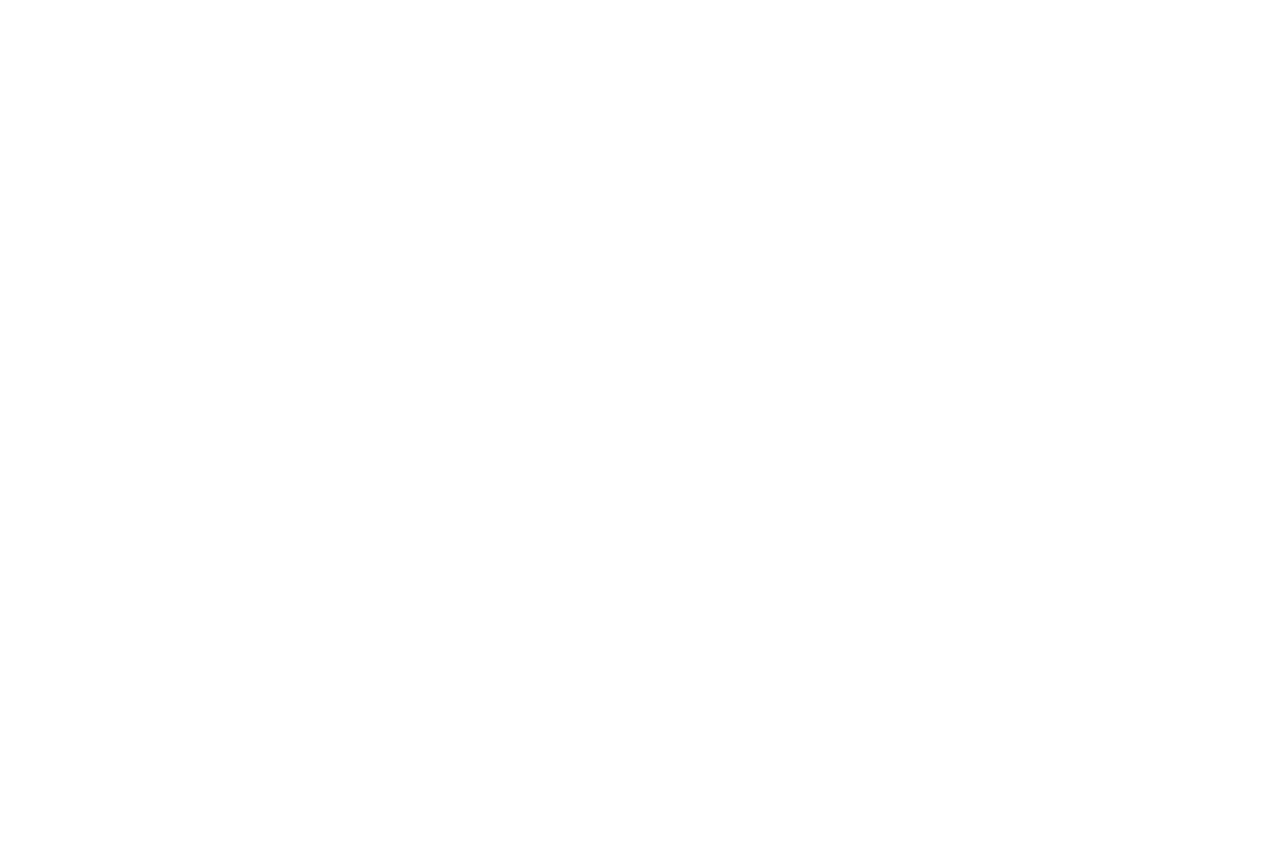
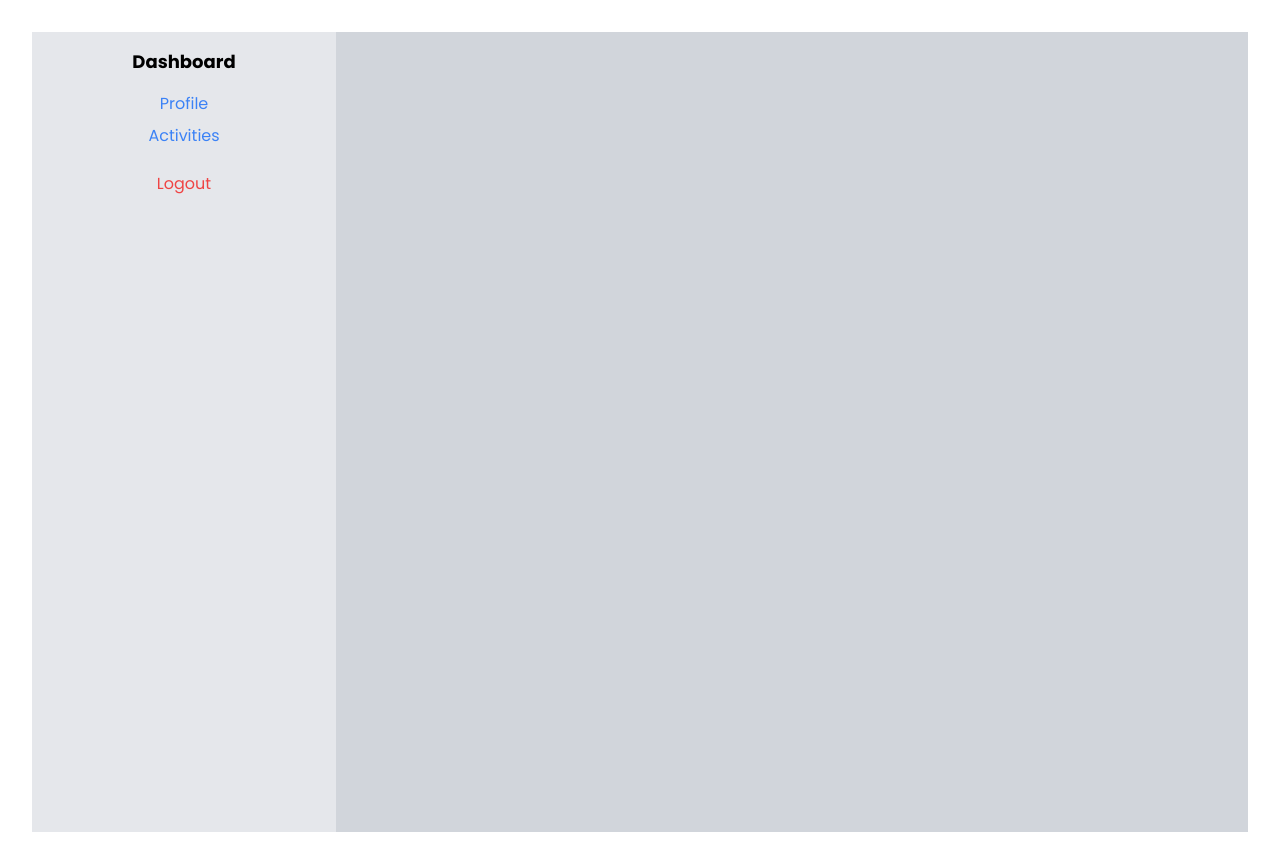
Before and after one commit to Sherrrrryyy/Blood-Bank-Website, a React (Vite) app: page /profile in a window 1280 px wide. Before the commit this address had no page. Before the commit the page ends 800 px from the top, so only its background shows below. Built offline with nearby package versions, Linux system fonts and the light colour scheme; sample sign-in values are in the browser's storage.

Commit message:
feat: add Dashboard component and update routing; refactor localStorage handling in Navbar and Register

```diff
--- a/src/components/Navbar.jsx
+++ b/src/components/Navbar.jsx
@@ -30,7 +30,7 @@ const navigate = useNavigate();
   };
 
   const logOutUser = () =>{
-    localStorage.removeItem('user');
+    localStorage.removeItem('result');
     localStorage.removeItem('token');
     navigate('/login');
     setIsUserExist(false);
--- a/src/index.css
+++ b/src/index.css
@@ -9,4 +9,6 @@
 body {
     font-family: 'Poppins', sans-serif;
     background-color: white;
+    margin: 0;
+    padding: 0;
 }
--- a/src/main.jsx
+++ b/src/main.jsx
@@ -7,6 +7,7 @@ import './App.css';
 import Register from './pages/Register';
 import Login from './pages/Login';
 import { NotificationProvider } from './context/NotificationContext.jsx';
+import Dashboard from './pages/Dashboard.jsx';
 
 createRoot(document.getElementById('root')).render(
   <NotificationProvider>
@@ -15,6 +16,7 @@ createRoot(document.getElementById('root')).render(
         <Route path="/" element={<App />} />
         <Route path="/signup" element={<Register />} />
         <Route path="/login" element={<Login />} />
+        <Route path="/profile" element={<Dashboard />} />
       </Routes>
     </Router>
   </NotificationProvider>,
--- /dev/null
+++ b/src/pages/Dashboard.jsx
@@ -0,0 +1,43 @@
+import React, { useEffect } from 'react';
+import { Link, useNavigate } from 'react-router-dom';
+
+const Dashboard = () => {
+  const navigate = useNavigate();
+
+  const handleLogout = () => {
+    // Clear user session (e.g., remove token from local storage)
+    localStorage.removeItem('userToken');
+    // Redirect to login page
+    navigate('/login');
+  };
+
+  useEffect(() => {
+    const userToken = localStorage.getItem('userToken');
+    if (!userToken) {
+      navigate('/login');
+    }
+  }, [navigate]);
+
+  return (
+    <div className='flex h-screen'>
+      <div className='bg-gray-200 w-1/4 p-4'>
+        <h2 className='text-lg font-bold mb-4'>Dashboard</h2>
+        <ul>
+          <li className='mb-2'>
+            <Link to="/profile" className='text-blue-500'>Profile</Link>
+          </li>
+          <li className='mb-2'>
+            <Link to="/activities" className='text-blue-500'>Activities</Link>
+          </li>
+          <li>
+            <button onClick={handleLogout} className='text-red-500 mt-4'>Logout</button>
+          </li>
+        </ul>
+      </div>
+      <div className='bg-gray-300 flex-1 p-4'>
+      </div>
+    </div>
+  );
+}
+
+export default Dashboard;
--- a/src/pages/Register.jsx
+++ b/src/pages/Register.jsx
@@ -75,14 +75,14 @@ const Register = () => {
             localStorage.setItem('token', token);
             localStorage.setItem('result', JSON.stringify(result));
 
-            if (formData.role === 'Patient') {
-                // Trigger notification for patient registration
-                await axios.post('http://localhost:5000/api/notifications', {
-                    type: 'new_patient',
-                    resultId: result._id
-                });
-                addNotification('New patient needs blood!', result._id);
-            }
+            // if (formData.role === 'Patient') {
+            //     // Trigger notification for patient registration
+            //     await axios.post('http://localhost:5000/api/notifications', {
+            //         type: 'new_patient',
+            //         resultId: result._id
+            //     });
+            //     addNotification('New patient needs blood!', result._id);
+            // }
             navigate('/login');
             Swal.fire({
                 title: 'Signup successful',
```
Also changed, not shown: 1 other file (tests, documents, lock files or other folders).
